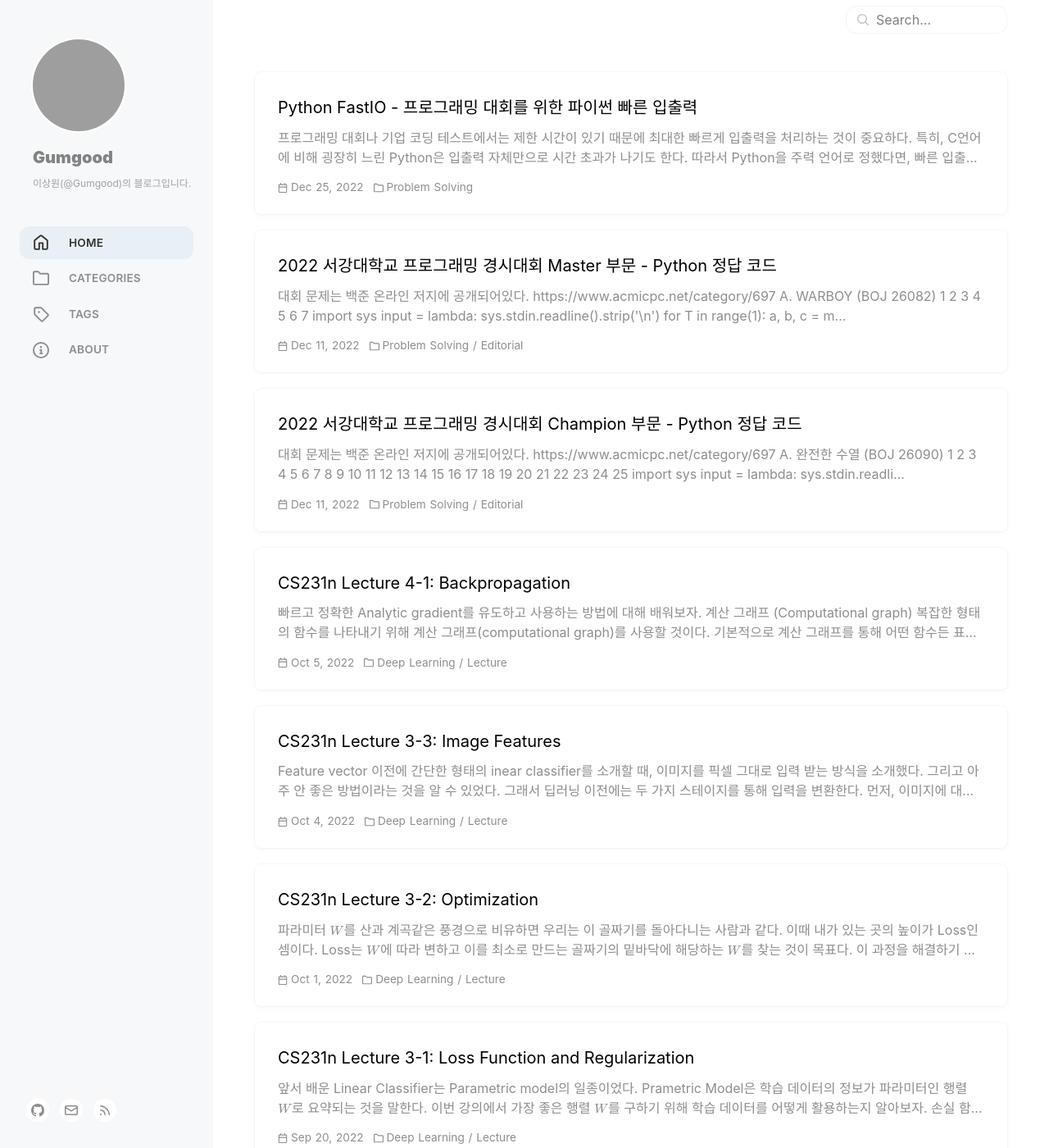
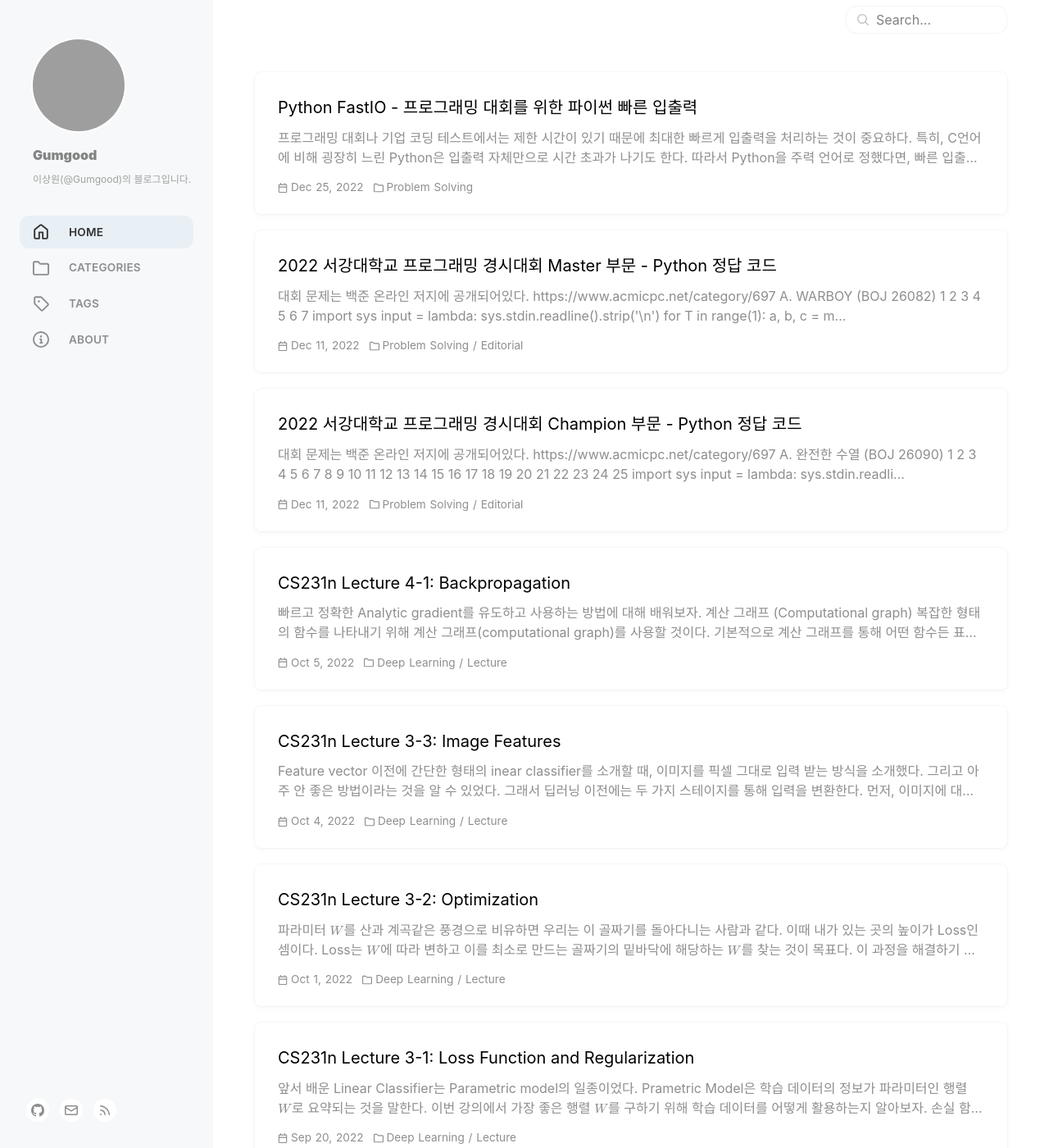
Before and after one commit to gumgood/gumgood.github.io, a Jekyll site: the page built from index.html, in a window 1280 px wide and 1400 px high. Shown: the whole window at 82% size. Built offline with Jekyll 4.4.1, drawn with Linux system fonts in a browser that asks for light colours; the list of posts is cut into pages by our own code; grey boxes are pictures that could not be loaded.

Commit message:
Design: update profile area

```diff
--- a/_sass/include/_navigation.scss
+++ b/_sass/include/_navigation.scss
@@ -40,7 +40,7 @@ nav {
 
     #profile-wrapper {
         width: 100%;
-        margin: 3rem 0 2.5rem 0;
+        margin: 3rem 0 2rem 0;
         padding: 0 1.25rem 0 2.5rem;
     }
 
@@ -66,7 +66,7 @@ nav {
     .site-title {
         margin: 1.25rem 0 0.5rem 0;
         font-weight: 900;
-        font-size: 1.25rem;
+        font-size: 1rem;
         line-height: 1.2;
 
         a {
```
